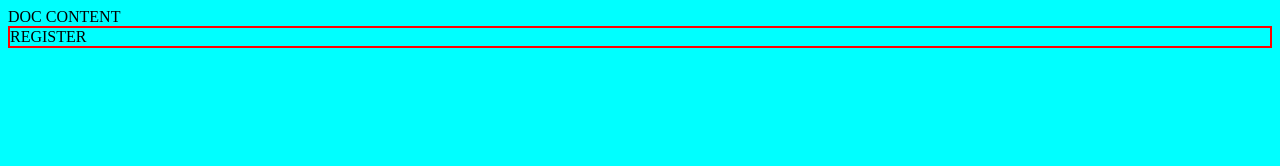
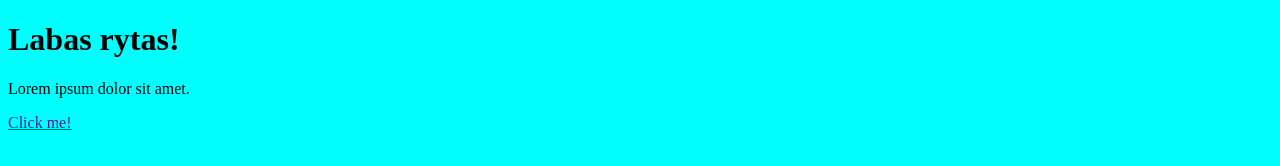
Before and after one commit to Sandrita41/BIT-29, a website: page index.html in a window 1280 px wide. Drawn offline with Linux system fonts and the light colour scheme.

Commit message:
h1 text changes

```diff
--- a/css/main.css
+++ b/css/main.css
@@ -14,3 +14,7 @@
 body {
     background-color: aqua;
 }
+
+.btn {}
+
+div>a {}
--- a/index.html
+++ b/index.html
@@ -10,8 +10,12 @@
 </head>
 
 <body>
-    DOC CONTENT
-    <form>REGISTER</form>
+    <h1>Labas</h1>
+    <p>Lorem ipsum dolor sit amet.</p>
+    <a href="">Click me!</a>
+
+    <script src="./js/main.js" type="module" defer>
+    </script>
 </body>
 
 </html>
--- /dev/null
+++ b/js/main.js
@@ -0,0 +1,4 @@
+const h1DOM = document.querySelector("h1");
+console.log(h1DOM);
+h1DOM.innerText = "Labas vakaras!";
+h1DOM.innerHTML = "Labas rytas!";
```
Also changed, not shown: exercises/01.md (added, +19 -0 lines).
